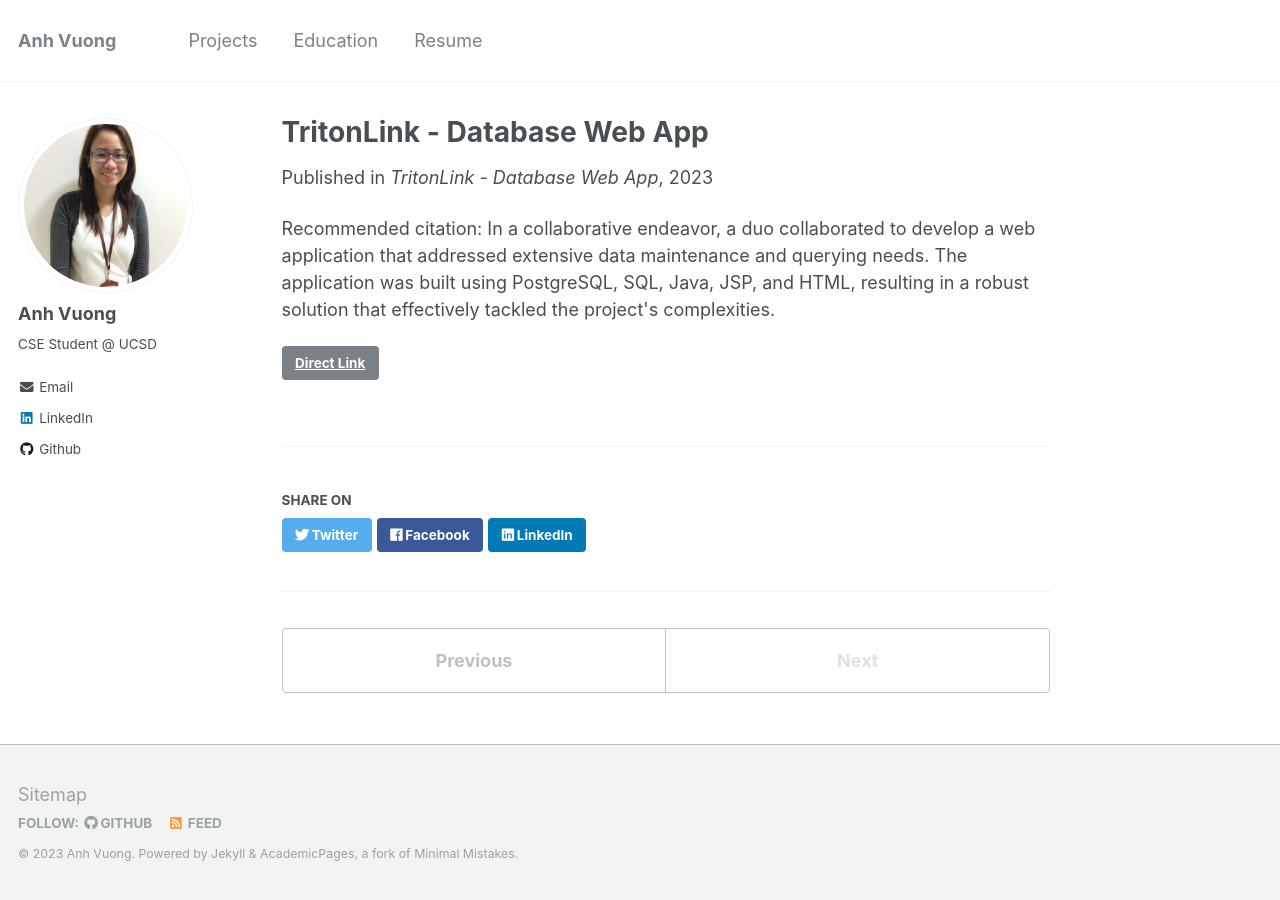
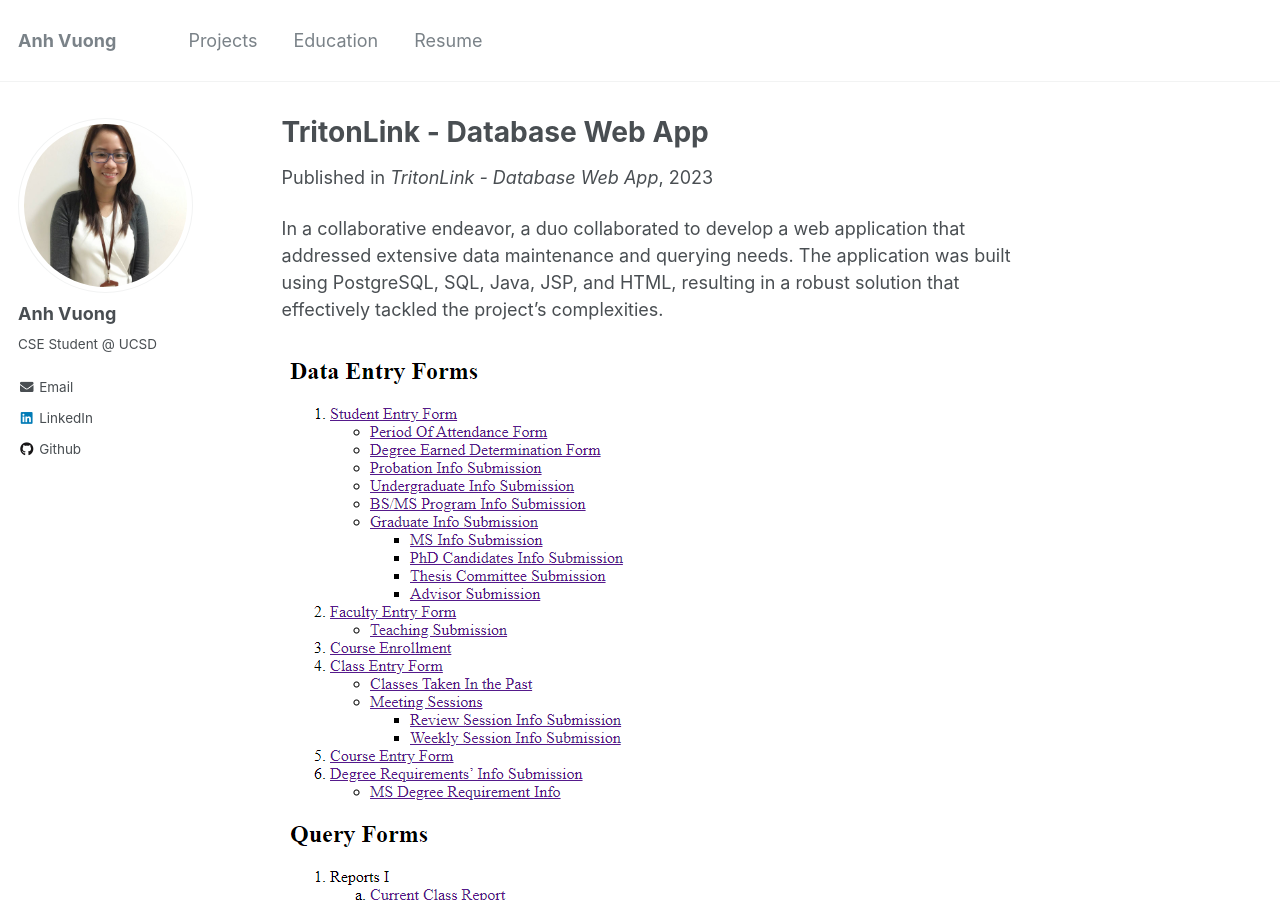
Before and after one commit to ahvuong/ahvuong.github.io, a Jekyll site: the page built from _projects/2023-tritonlink.md, in a window 1280 px wide and 900 px high. Built offline with Jekyll 4.4.1, drawn with Linux system fonts in a browser that asks for light colours; part of the change alters nothing that is shown.

Commit message:
Change format

```diff
--- a/_projects/2023-tritonlink.md
+++ b/_projects/2023-tritonlink.md
@@ -7,5 +7,7 @@ venue: 'TritonLink - Database Web App'
 youtube: 'https://youtu.be/WuNjX2rVSFg'
 link: 'https://youtu.be/WuNjX2rVSFg'
 github: 'https://github.com/ahvuong/TritonLink-Database-Web-App'
-citation: "In a collaborative endeavor, a duo collaborated to develop a web application that addressed extensive data maintenance and querying needs. The application was built using PostgreSQL, SQL, Java, JSP, and HTML, resulting in a robust solution that effectively tackled the project's complexities."
 ---
+In a collaborative endeavor, a duo collaborated to develop a web application that addressed extensive data maintenance and querying needs. The application was built using PostgreSQL, SQL, Java, JSP, and HTML, resulting in a robust solution that effectively tackled the project's complexities.
+
+![homepage](/images/tritonlink_homepage.png)
```
